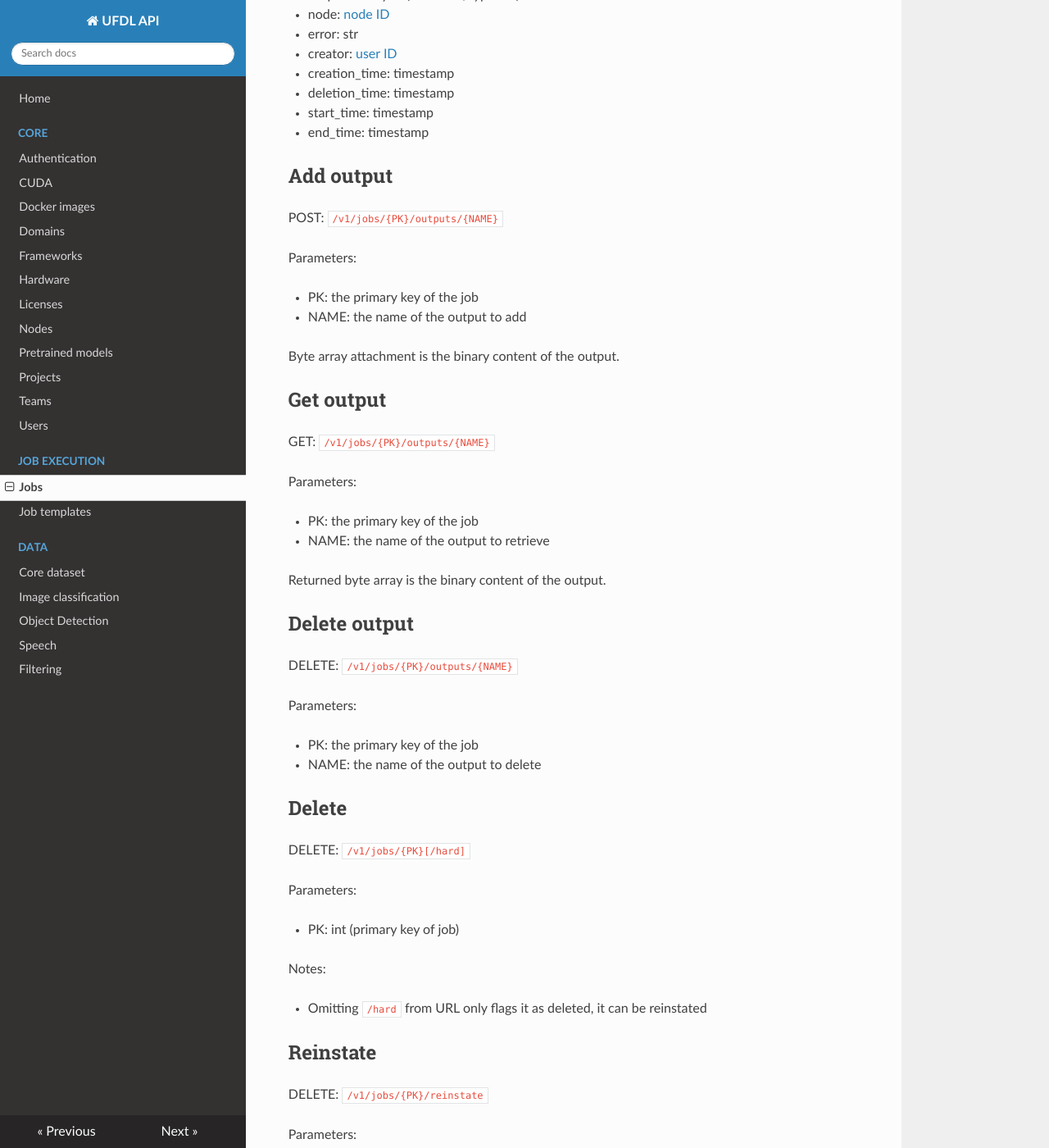
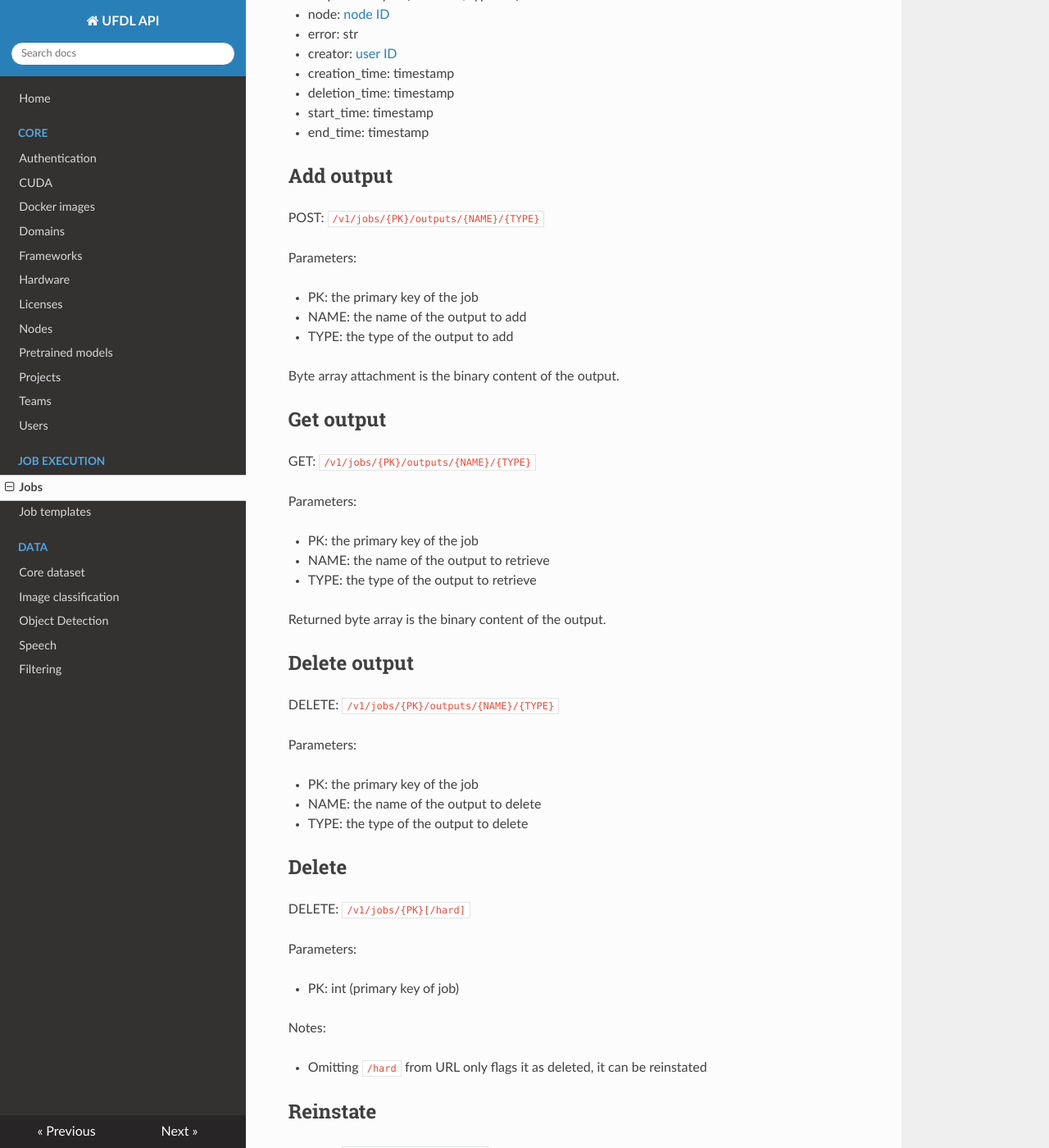
Before and after one commit to waikato-ufdl/ufdl-api, an MkDocs documentation site: the page built from docs/jobs.md, in a window 1280 px wide and 1400 px high, scrolled down 1661 px. Shown: the whole window at 82% size. Built offline with MkDocs 1.6.1, drawn with Linux system fonts in a browser that asks for light colours; nearby versions of some CDN libraries.

Commit message:
type is now required for retrieving/deleting a job output

```diff
--- a/docs/jobs.md
+++ b/docs/jobs.md
@@ -73,34 +73,37 @@ Response:
 
 ## Add output
 
-POST: `/v1/jobs/{PK}/outputs/{NAME}`
+POST: `/v1/jobs/{PK}/outputs/{NAME}/{TYPE}`
 
 Parameters:
 
   * PK: the primary key of the job
   * NAME: the name of the output to add
+  * TYPE: the type of the output to add
 
 Byte array attachment is the binary content of the output.
 
 ## Get output
 
-GET: `/v1/jobs/{PK}/outputs/{NAME}`
+GET: `/v1/jobs/{PK}/outputs/{NAME}/{TYPE}`
 
 Parameters:
 
   * PK: the primary key of the job
   * NAME: the name of the output to retrieve
+  * TYPE: the type of the output to retrieve
 
 Returned byte array is the binary content of the output.
 
 ## Delete output
 
-DELETE: `/v1/jobs/{PK}/outputs/{NAME}`
+DELETE: `/v1/jobs/{PK}/outputs/{NAME}/{TYPE}`
 
 Parameters:
 
   * PK: the primary key of the job
   * NAME: the name of the output to delete
+  * TYPE: the type of the output to delete
 
 ## Delete
 
```
